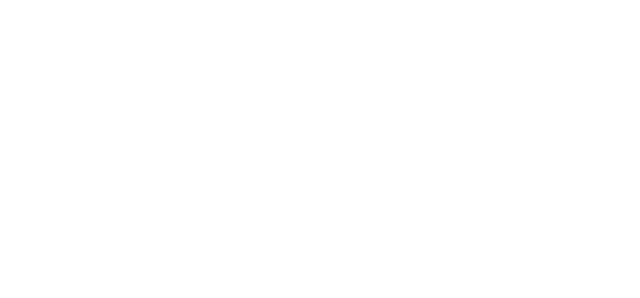
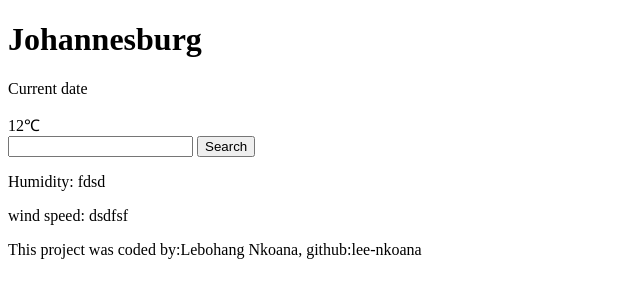
Before and after one commit to Lee-nkoana/js-weather-app, a plain HTML site: page index.html in a window 1280 px wide. Shown: the whole page, without its empty margins (0-640 px from the left). Drawn offline with Linux system fonts and the light colour scheme.

Commit message:
General html content added

```diff
--- a/index.html
+++ b/index.html
@@ -7,7 +7,28 @@
     <link rel="stylesheet" href="src/styles.css">
 </head>
 <body>
-
+    <div>
+        <div>
+            <h1>Johannesburg</h1>
+            <p>Current date</p>
+        </div>
+        <div>
+            12℃
+        </div>
+    </div>
+    <div>
+        <form action="">
+            <input type="text">
+            <button type="submit">Search</button>
+        </form>
+    </div>
+    <div>
+        <p><span>Humidity:</span> fdsd</p>
+        <p><span>wind speed:</span> dsdfsf</p>
+    </div>
+    <footer>
+        <p>This project was coded by:<a>Lebohang Nkoana</a>, github:<a>lee-nkoana</a></p>
+    </footer>
     <script src="src/script.js"></script>
 </body>
 </html>
```
